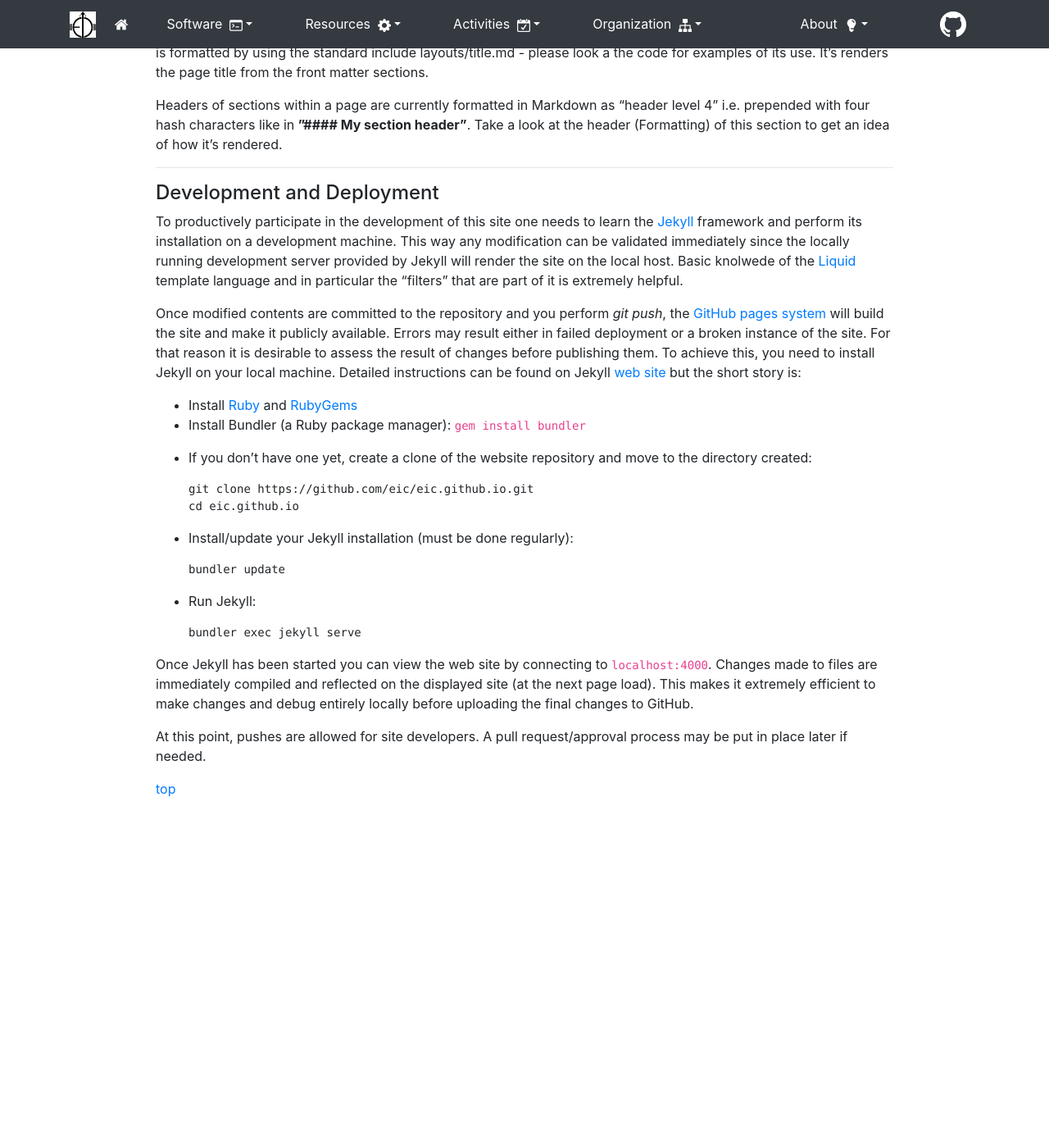
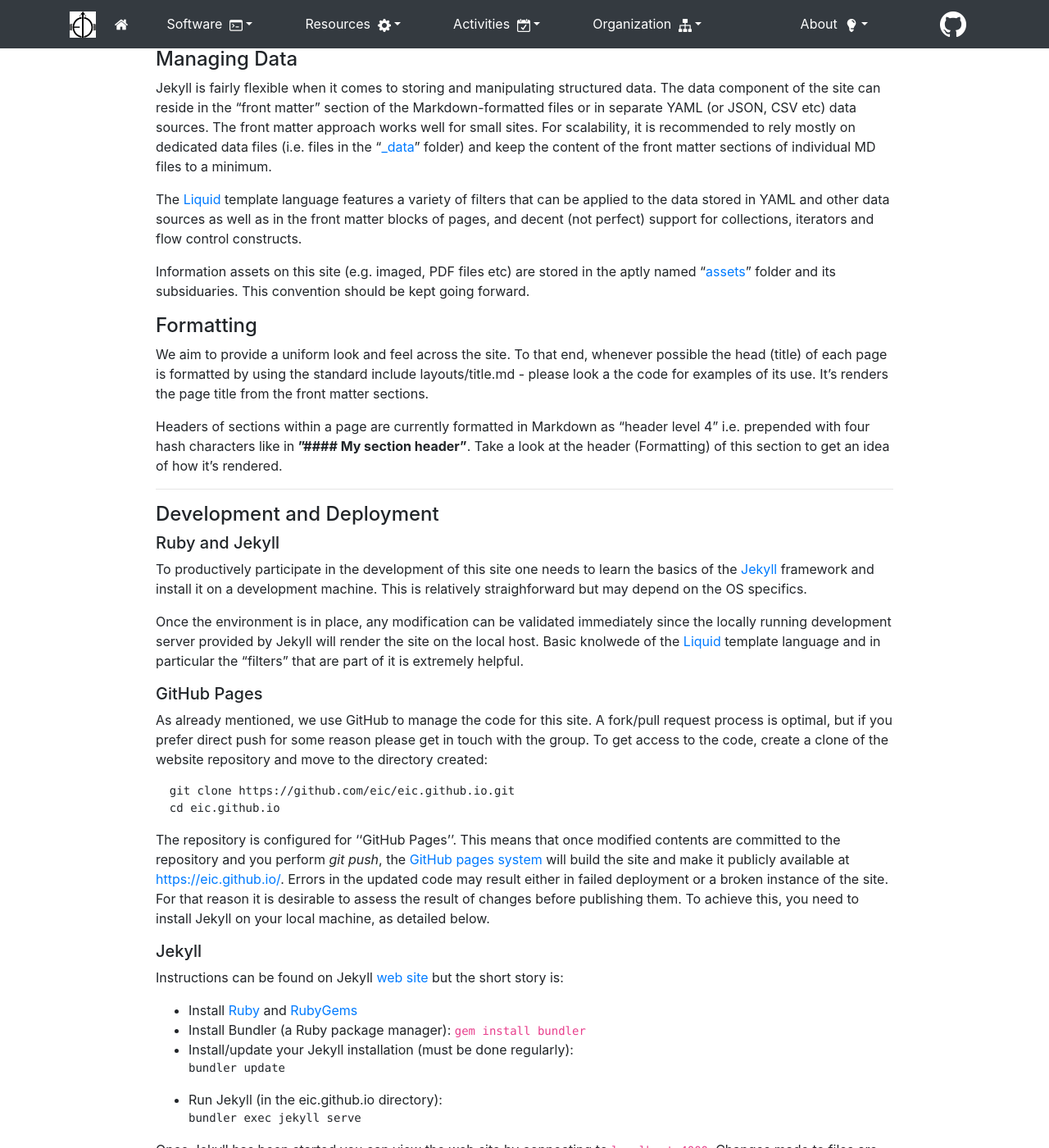
Before and after one commit to kkauder/eic.github.io, a Jekyll site: the page built from _about/howto.md, in a window 1280 px wide and 1400 px high, scrolled down 2947 px. Shown: the whole window at 82% size. Built offline with Jekyll 4.4.1, drawn with Linux system fonts in a browser that asks for light colours; nearby versions of some CDN libraries; before the commit the page ends 3937 px from its top, so only the background shows below that; some of the changed text lies outside the part shown.

Commit message:
Updated the "how to".

````diff
--- a/_about/howto.md
+++ b/_about/howto.md
@@ -12,7 +12,8 @@
 The following will be of interest to the collaborators interested in contributing to this
 site or involved in its maintenance.
 
-Please take a look at the {% include navigation/findlink.md name='github_site' tag='repository' %}
+We use GitHub to manage the code for this site. Please take a look at the
+{% include navigation/findlink.md name='github_site' tag='GitHub repository' %}
 to get an idea of the general organization of the data, layouts and supporing logic.
 The idea is to shape the code and content in a way that is easy to navigate
 and modify. The following sections explain how this is achieved.
@@ -121,6 +122,21 @@
 Additionally, a macro generating a gallery of images based on selection criteria is
 under development.
 
+##### Doecuments
+Similar to the logic presented above, it is preferable to create references to documents (both internal to the site
+but also as references to cloud storage such as Zenodo) in an organized manner. Similar to examples above,
+there is a registry of documents on the site:
+<a href="https://raw.githubusercontent.com/eic/eic.github.io/master/_data/documents.yml" target=_blank>_data/documents.yml</a>.
+It is quite small as the time of writing but is expected to grow. Documents can be referred to their names and links
+autogeneraged by using a macro such as one in this example:
+{% raw %}
+{% include documents/doc.md name='Jung-MCValidation.pdf' %}
+{% endraw %}
+
+One of the advantages of this approach is that the source of the document can be relocated within the site
+or even uploaded to an external resources while the links in the site code will remain valid provided
+corrections are made in just one place: _documents.yml.
+
 <hr/>
 #### Managing Data
 Jekyll is fairly flexible when it comes to storing and manipulating structured data.
@@ -150,51 +166,60 @@
 
 <hr/>
 #### Development and Deployment
+##### Ruby and Jekyll
+To productively participate in the development of this site one needs to learn the basics of the
+{% include navigation/findlink.md name='Jekyll' %} framework and install it on
+a development machine. This is relatively straighforward but may depend on the OS specifics.
 
-To productively participate in the development of this site one needs to learn the
-{% include navigation/findlink.md name='Jekyll' %} framework and perform its installation on
-a development machine. This way any modification can be validated immediately since
+Once the environment is in place, any modification can be validated immediately since
 the locally running development server provided by Jekyll will render the site
 on the local host. Basic knolwede of the {% include navigation/findlink.md name='Liquid' %}
 template language and in particular the "filters" that are part of it is extremely helpful.
 
-Once modified contents are committed to the repository and you perform *git push*, the
-{% include navigation/findlink.md name='github_pages' tag='GitHub pages system' %} will build the
-site and make it publicly available. Errors may result either in failed deployment or a broken
-instance of the site. For that reason it is desirable to assess the result of changes before publishing them.
-To achieve this, you need to install
-Jekyll on your local machine. Detailed instructions can be found on Jekyll [web site](https://jekyllrb.com/docs/installation/)
-but the short story is:
-
-* Install {% include navigation/findlink.md name='ruby_downloads' tag='Ruby' %} and {% include navigation/findlink.md name='rubygems_downloads' tag='RubyGems' %}
-* Install Bundler (a Ruby package manager): `gem install bundler`
-
-* If you don't have one yet, create a clone of the website repository and move to the directory created:
+##### GitHub Pages
+As already mentioned, we use GitHub to manage the code for this site. A fork/pull request process is optimal,
+but if you prefer direct push for some reason please get in touch with the group. To get access to the code,
+create a clone of the website repository and move to the directory created:
 
   ```bash
   git clone https://github.com/eic/eic.github.io.git
   cd eic.github.io
   ```
 
+The repository is configured for ''GitHub Pages''.
+This means that once modified contents are committed to the repository and you perform *git push*, the
+{% include navigation/findlink.md name='github_pages' tag='GitHub pages system' %} will build the
+site and make it publicly available at [https://eic.github.io/](https://eic.github.io/). Errors in the
+updated code may result either in failed deployment or a broken instance of the site. For that reason
+it is desirable to assess the result of changes before publishing them.
+To achieve this, you need to install Jekyll on your local machine, as detailed below.
+
+##### Jekyll
+Instructions can be found on Jekyll [web site](https://jekyllrb.com/docs/installation/) but the short story is:
+
+* Install {% include navigation/findlink.md name='ruby_downloads' tag='Ruby' %} and {% include navigation/findlink.md name='rubygems_downloads' tag='RubyGems' %}
+* Install Bundler (a Ruby package manager): `gem install bundler`
 * Install/update your Jekyll installation (must be done regularly):
-
   ```bash
   bundler update
   ```
-
-* Run Jekyll:
-
+* Run Jekyll (in the eic.github.io directory):
   ```bash
   bundler exec jekyll serve
   ```
 
-
 Once Jekyll has been started you can view the web site by connecting to `localhost:4000`.
 Changes made to files are immediately compiled and reflected on the
-displayed site (at the next page load). This makes it extremely efficient
-to make changes and debug entirely locally before uploading the final changes to GitHub.
+displayed site (at the next page load). The optimal workflow is to make changes and debug
+entirely locally before uploading the final changes to GitHub.
 
-At this point, pushes are allowed for site developers. A pull request/approval process may be put in place later if needed.
-
-
+Examples of Jekyll commands
+```
+# Start a new Jekyll project
+jekyll new myblog
+# Clean stale styling, also run after modifyig _config.yml.
+bundle exec jekyll clean
+# Serve content while filtering out some annoying warning messages
+bundle exec jekyll serve 2>&1 | grep -v ': Using'
+```
 [top](#how-to)
````
